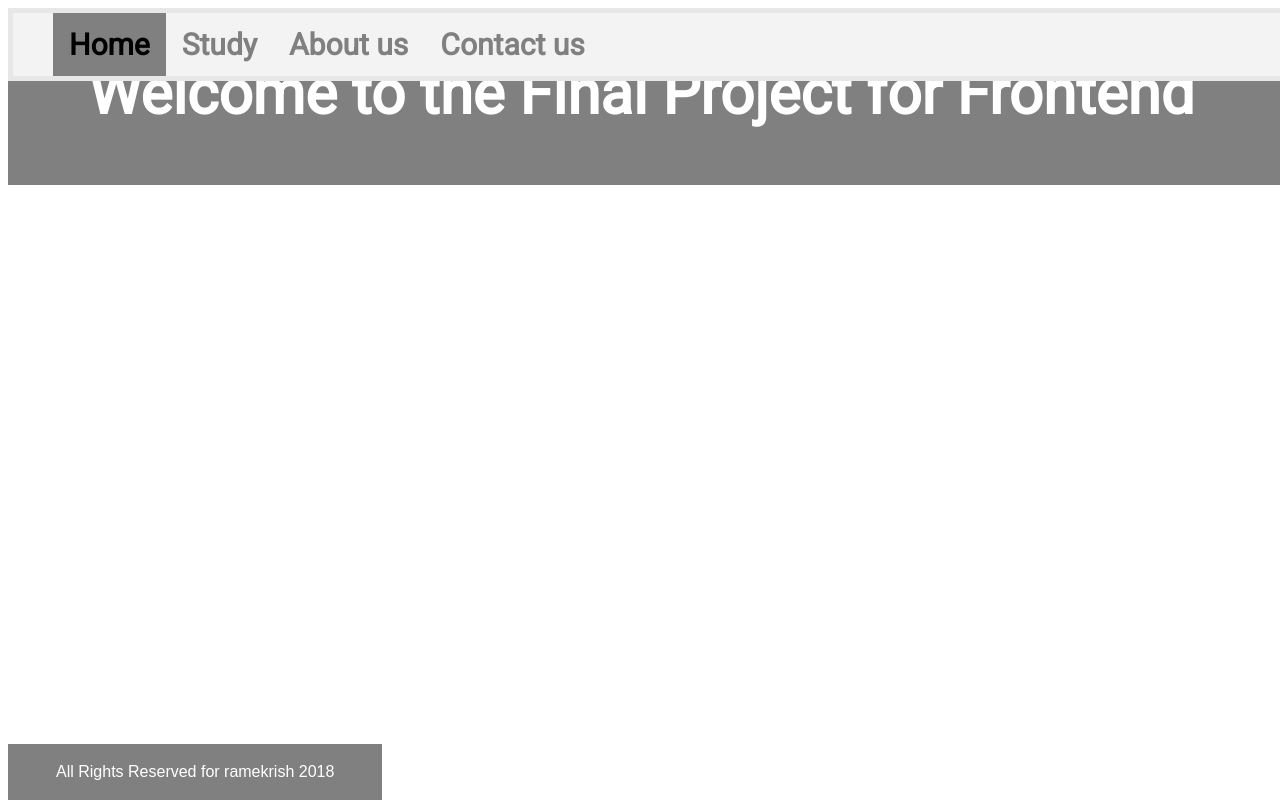
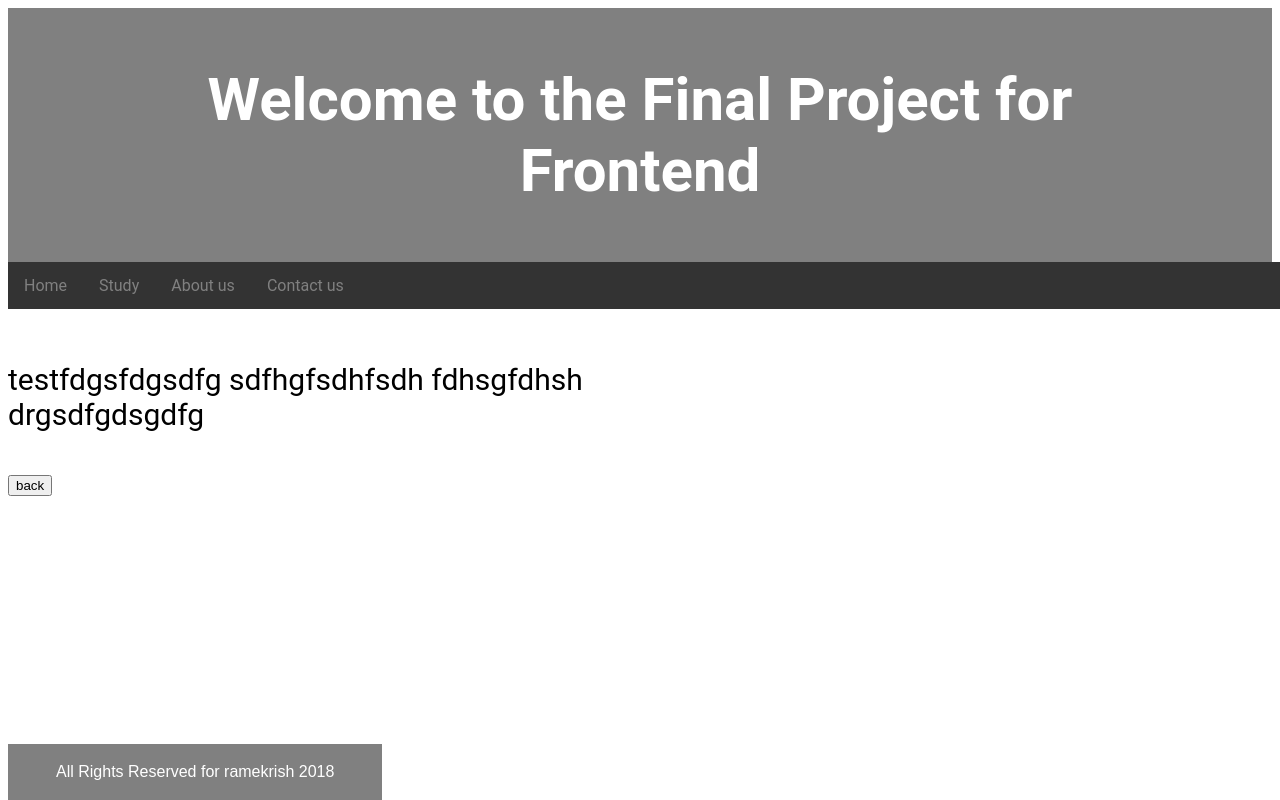
Before and after one commit to ramekrish/culs-clientside-studyblock2018, a plain HTML site: page index.html in a window 1280 px wide. Drawn offline with Linux system fonts and the light colour scheme.

Commit message:
Add to that

```diff
--- a/css/styles.css
+++ b/css/styles.css
@@ -1,28 +1,13 @@
 /* Global Styles
 -------------------------*/
 /* apply a natural box layout model to all elements, but allowing components to change */
-html {
+html *{
   box-sizing: border-box;
 }
 *, *:before, *:after {
   box-sizing: inherit;
 }
 
-/*Welcome Banner*/
-.welcome-content {
-  position: absolute;
-  top: 100;
-  background-color: gray;
-  text-align: center;
-  font-size: 30px;
-  font-weight: bold;
-  padding: 1rem 5rem;
-  padding-top: 10px;
-  width: 100%;
-  margin: 0;
-  overflow: hidden;
-  display: flex;
-}
 body {
   color: white;
   font-family: 'Roboto', sans-serif;
@@ -33,49 +18,19 @@ h2 {
   text-align: center;
 }
 
-
-/* Navigation
--------------------------*/
-
-
-    ul {
-      list-style-type: none;
-      margin: 0;
-      padding: 0.2rem, 0rem;
-      overflow: hidden;
-      border: 5px solid #e7e7e7;
-      background-color: #f3f3f3;
-      position: absolute;
-      top: 0;
-      left: 0;
-      width: 100%;
-}
-
-li {
-    float: left;
-}
-
-li a {
-    display: block;
-    color: gray;
-    text-align: center;
-    padding: 14px 16px;
-    text-decoration: none;
-}
-
-li a:hover:not(.active) {
-    background-color: lightgray;
-}
-
-li a.active {
-    color: black;
-    background-color: gray;
-}
-
-
-
 /* Header and Footer
 -------------------------*/
+header {
+  position: top;
+  top: 0px;
+  background-color: gray;
+  text-align: center;
+  font-size: 30px;
+  font-weight: bold;
+  padding: 1rem 5rem;
+  width: 100%;
+  margin: 0;
+}
 
 footer {
   position: fixed;
@@ -87,8 +42,39 @@ footer {
   font-weight: 100;
 }
 
-/* How to add columns to your blocks of content and add a line be*/
-/*#multi_col{
-  column-count: 3;
-  column-rule: 2px solid #000;
-}*/
+/* Navigation
+-------------------------*/
+.navigation {
+    position: center;
+    overflow: hidden;
+    background-color: #333;
+    position: absolute; /* Set the navbar to fixed position */
+    top: 50; /* Position the navbar at the top of the page */
+    width: 100%; /* Full width */
+}
+
+.navigation a {
+    float: left;
+    display: block;
+    color: gray;
+    text-align: center;
+    padding: 14px 16px;
+    text-decoration: none;
+}
+
+.navigation a:hover:not(.active) {
+    background-color: lightgray;
+}
+
+.navigation a.hover {
+    color: black;
+    background-color: gray;
+}
+
+
+/* Main content */
+.main {
+    margin-top: 100px; /* Add a top margin to avoid content overlay */
+    font-size: 30px;
+    color: black;
+}
--- a/index.html
+++ b/index.html
@@ -1,36 +1,36 @@
 <!-- Beans, DAOs, Servlet, and one more thing?-->
 <!doctype html>
-
+<html>
 
   <head>
       <meta charset="utf-8">
+      <meta name="viewport" content="width=device-width, initial-scale=1">
       <title> CULS Final Project for Front end - 2018</title>
-      <link href="https://fonts.googleapis.com/css?family=Roboto" rel="stylesheet">
       <link href="css/styles.css" rel="stylesheet" type="text/css">
   </head>
 
   <body>
     <!--Welcome Banner -->
-    <header role="banner" class="welcome-content">
+    <header>
       <h1> Welcome to the Final Project for Frontend </h1>
-
+  </header>
 
   <div class="navigation">
+    <a href="index.html">Home</a>
+    <a href="study.html">Study</a>
+    <a href="about.html">About us</a>
+    <a href="contact.html">Contact us</a>
+  </div>
 
-    <ul>
-    <li><a class="active" href="index.html">Home</a></li>
-    <li><a href="study.html">Study</a></li>
-    <li><a href="about.html">About us</a></li>
-    <li><a href="contact.html">Contact us</a></li>
-  </ul>
+    <div class="main">
+<p>testfdgsfdgsdfg
+sdfhgfsdhfsdh
+fdhsgfdhsh</br>
+drgsdfgdsgdfg
+</p>
+
+<button name="back">back</button>
 </div>
-</header>
-
-
-    <main>
-
-    </<main>
-
 
     <footer>
       <p>All Rights Reserved for ramekrish 2018</p>
```
Also changed, not shown: about.html (+32 -5 lines), contact.html (+34 -5 lines), study.html (+30 -6 lines).
